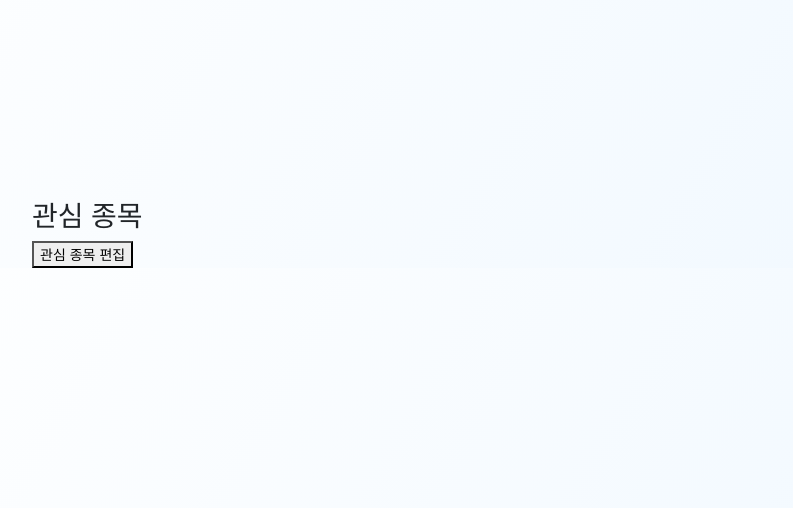
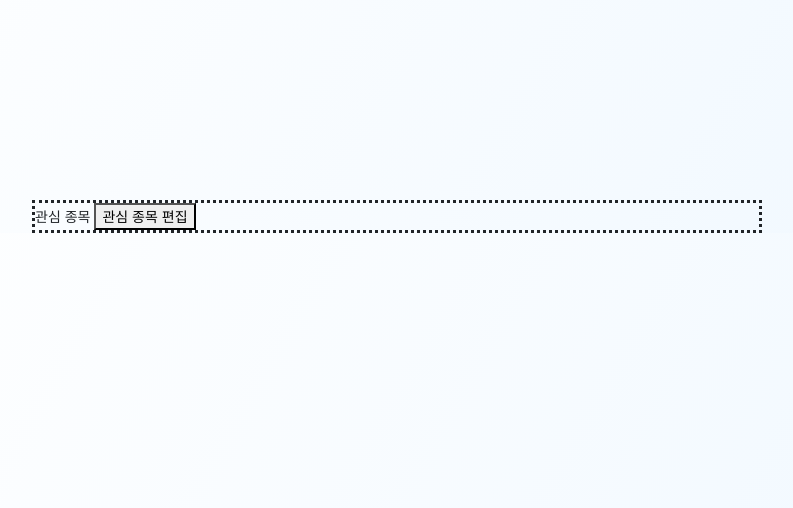
Before and after one commit to Park-Joyeong/SIEVE, a Django app: page /dashboard/show/ in a window 1280 px wide. Shown: the part 200-708 px from the top of the page, without its empty margins (243-1036 px from the left). Run offline with Django 3.2, Linux system fonts and the light colour scheme; some libraries are stand-ins or nearby versions.

Commit message:
Little more edit to interest

```diff
--- /dev/null
+++ b/sieve/sieve/static/autostock/css/interest.css
@@ -0,0 +1,3 @@
+.container_interest {
+  border-style: dotted;
+}
--- a/sieve/sieve/templates/autostock/interest.html
+++ b/sieve/sieve/templates/autostock/interest.html
@@ -1,12 +1,19 @@
 {% load static %}
+{% block extrahead %}
+<link rel="stylesheet" href="{% static 'autostock/css/interest.css' %}" />
+{% endblock %}
 
 <div class="container_interest">
   <div class="wrapper-title">
-    <h2 class="text-item-title">관심 종목</h2>
+    <span class="text-item-title">관심 종목</span>
     <button class="btn-interest-edit">관심 종목 편집</button>
-</div>
-</div>
+  </div> <!-- .wrapper-title -->
+
+  <div>
+
+  </div>
+</div> <!-- .container_interest -->
 
 {% block extra_js %}
-  <script src="{% static 'autostock/js/interest.js' %}"></script>
+<script src="{% static 'autostock/js/interest.js' %}"></script>
 {% endblock %}
```
